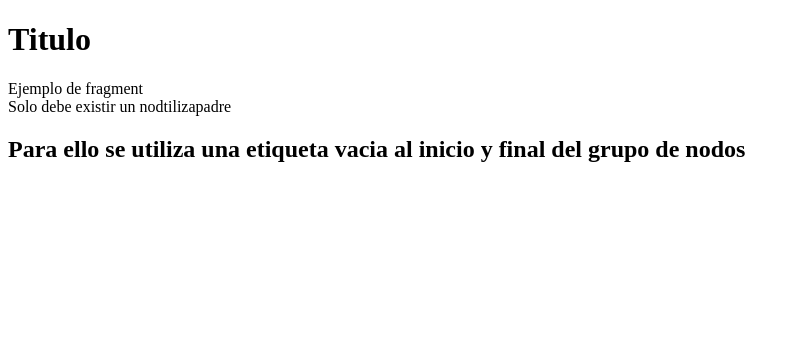
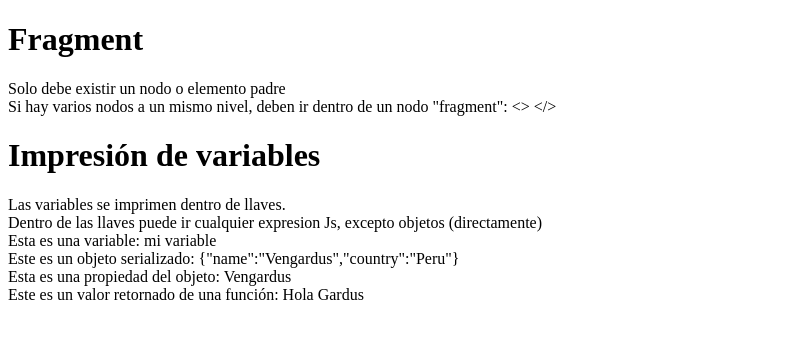
Before and after one commit to vengardus/example-react-vite, a React (Vite) app: page / in a window 1280 px wide. Shown: the top 338 px of the page, without its empty margins (0-800 px from the left). Built offline with nearby package versions, Linux system fonts and the light colour scheme.

Commit message:
printing variables in components

```diff
--- a/src/FirstApp.jsx
+++ b/src/FirstApp.jsx
@@ -1,12 +1,31 @@
 import React from 'react'
+
+
+const myVar = "mi variable"
+const myObject = {
+    name: 'Vengardus',
+    country: 'Peru'
+}
+
+const myFunc = (name) => {
+    return `Hola ${name}`
+}
 
 export default function FirstApp() {
   return (
     <>
-        <h1>Titulo</h1>
-        <div>Ejemplo de fragment</div>
-        <div>Solo debe existir un nodtilizapadre</div>
-        <h2>Para ello se utiliza una etiqueta vacia al inicio y final del grupo de nodos </h2>
+        <h1>Fragment</h1>
+        <div>Solo debe existir un nodo o elemento padre</div>
+        <div>Si hay varios nodos a un mismo nivel, deben ir dentro de un nodo "fragment": {'<> </>'}</div>
+
+        <h1>Impresión de variables</h1>
+        <div>Las variables se imprimen dentro de llaves.</div>
+        <div>Dentro de las llaves puede ir cualquier expresion Js, excepto objetos (directamente)</div>
+        <div>Esta es una variable: { myVar }</div>
+        <div>Este es un objeto serializado: { JSON.stringify(myObject) }</div>
+        <div>Esta es una propiedad del objeto: { myObject.name }</div>
+        <div>Este es un valor retornado de una función: { myFunc('Gardus') }</div>
+
     </>
   )
 }
```
